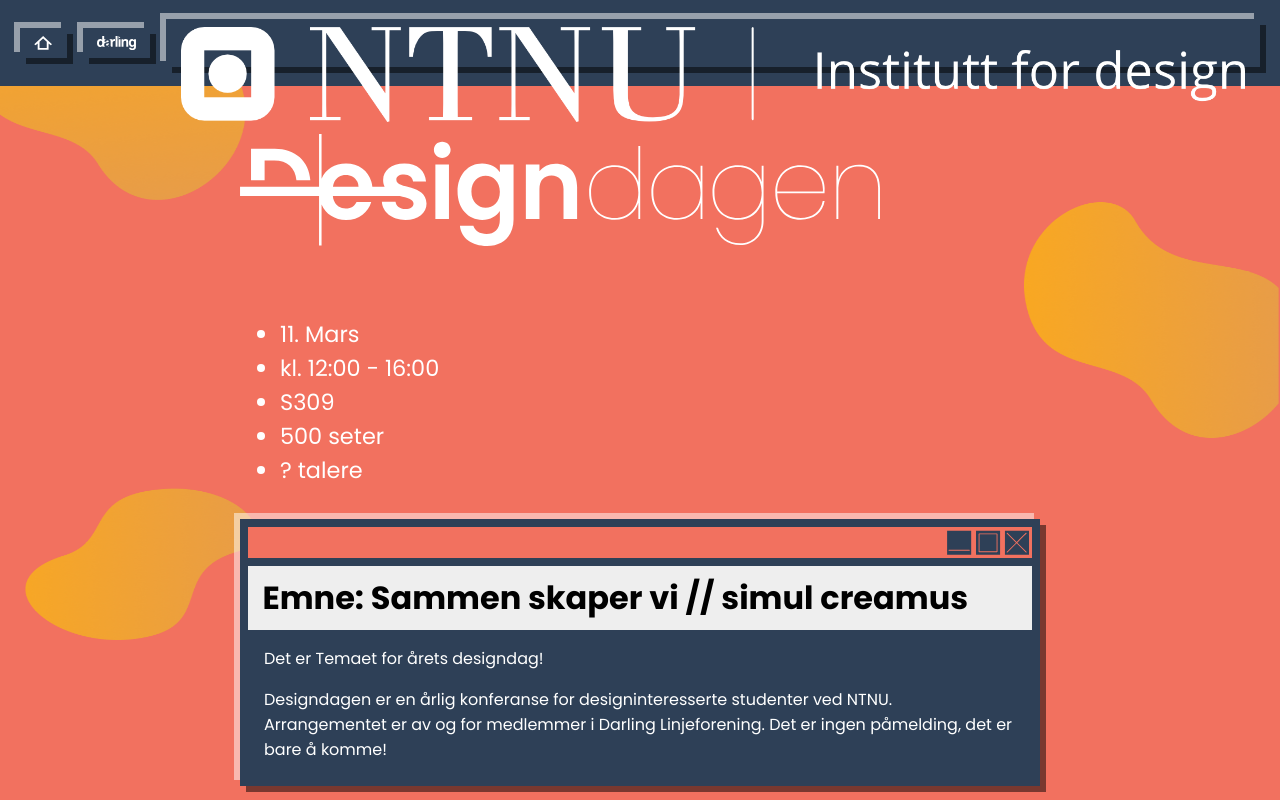
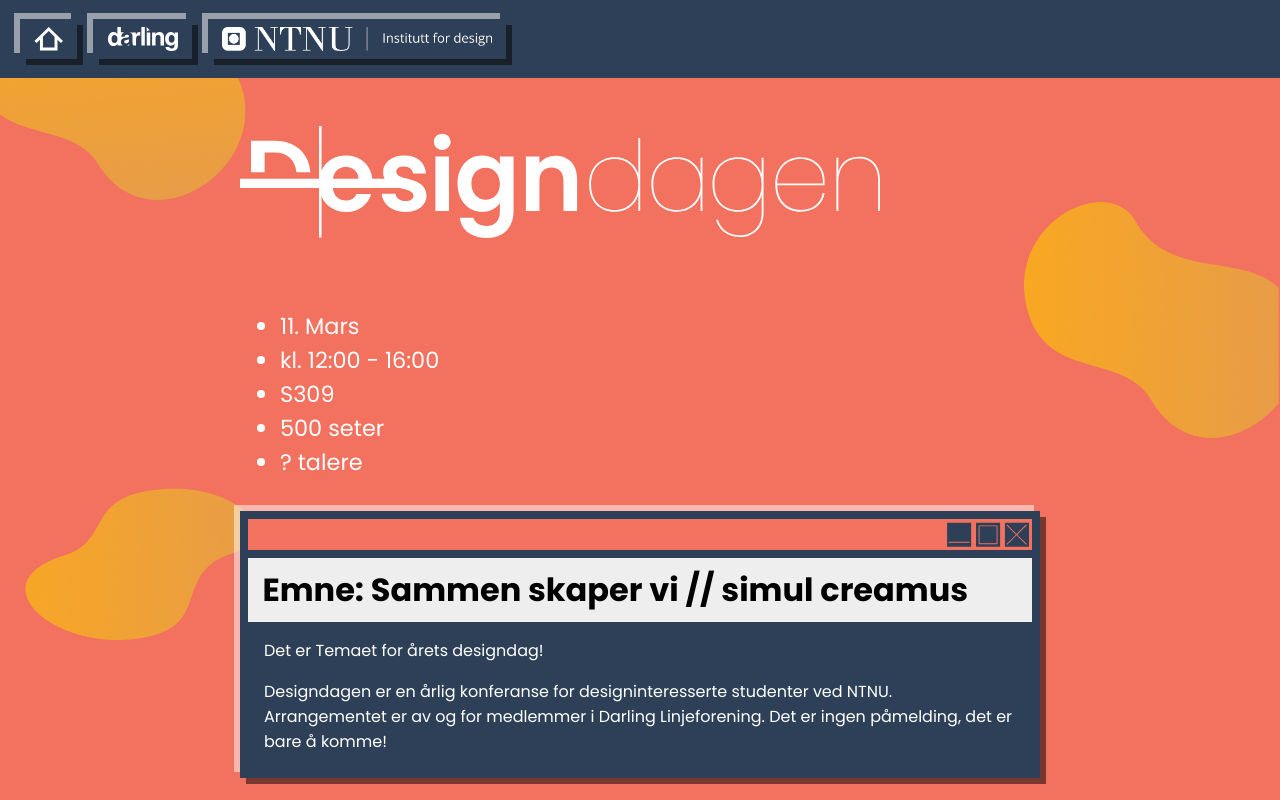
Before and after one commit to darling-linjeforening/Designdagen, a website: page index.html in a window 1280 px wide. Shown: the top 800 px of the page. Drawn offline with Linux system fonts and the light colour scheme.

Commit message:
Update styles.css

```diff
--- a/css/styles.css
+++ b/css/styles.css
@@ -136,6 +136,7 @@ p{
 
 .logoer img{
     max-width: 100%;
+    max-height: 24px;
 
 }
 
```
